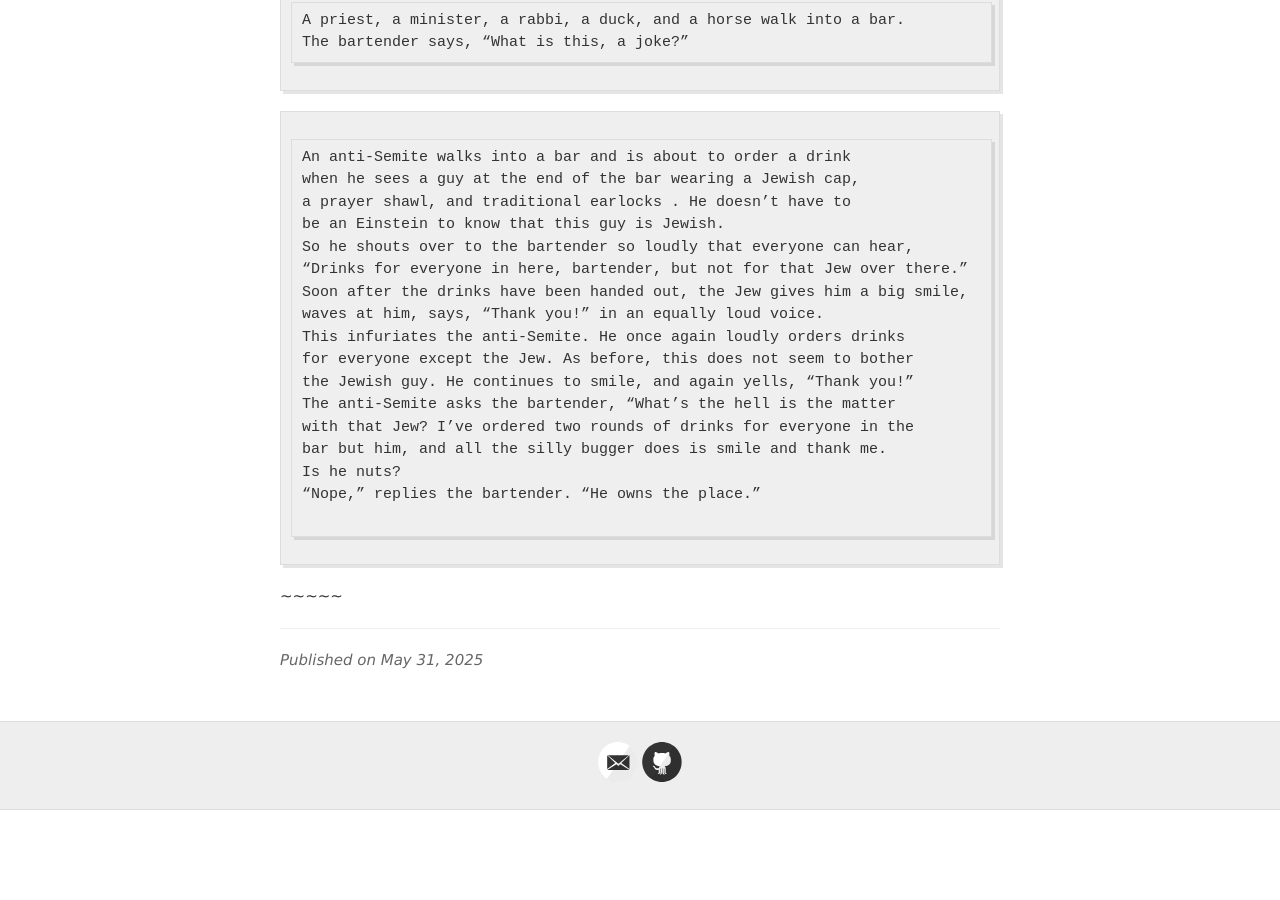
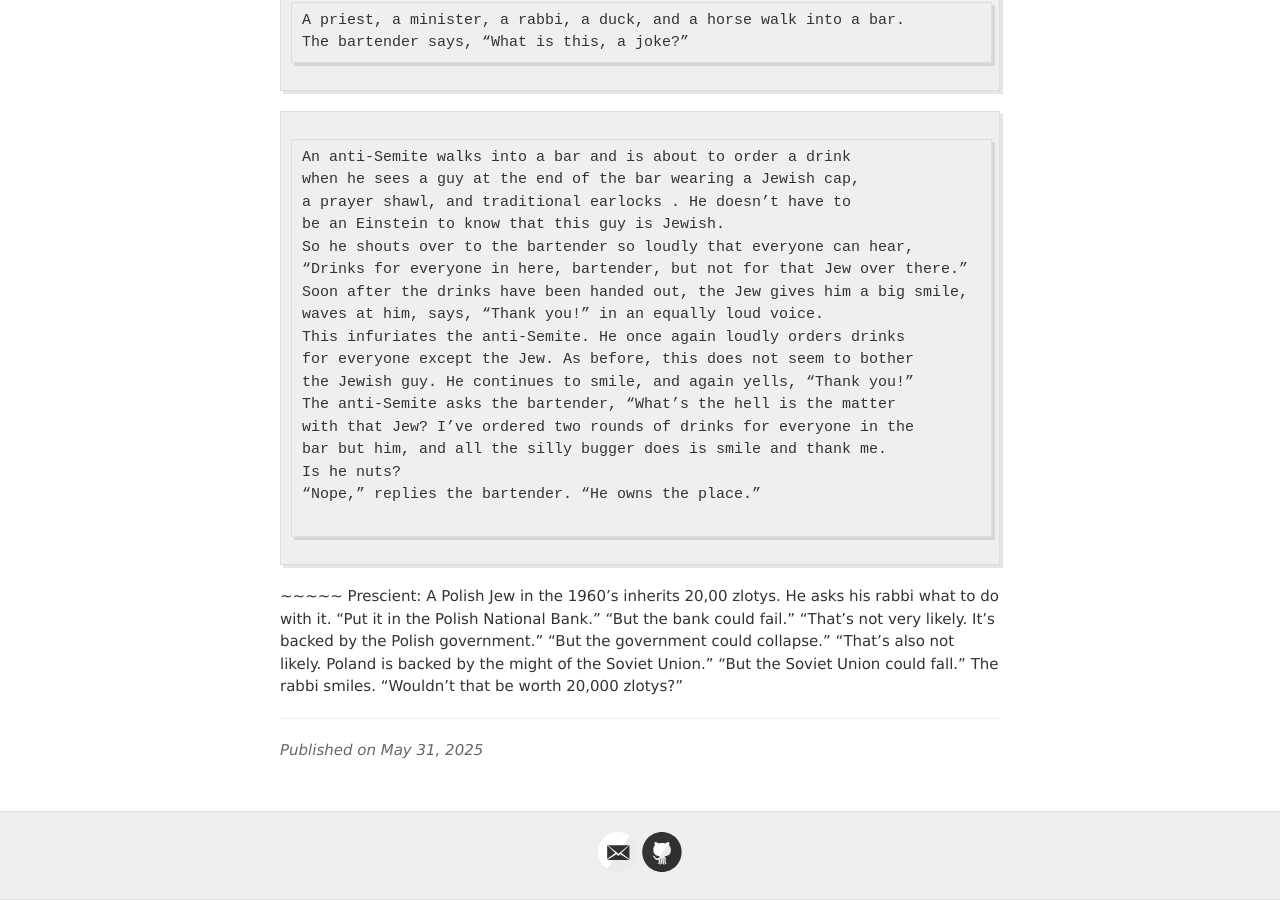
Before and after one commit to jvmallow/jvmallow.github.io, a Jekyll site: the page built from _posts/2025-05-31-Jewish_Humor.md, in a window 1280 px wide and 900 px high, scrolled down 26632 px. Built offline with Jekyll 4.4.1, drawn with Linux system fonts in a browser that asks for light colours; a script that is not in the unit is left out; before the commit the page ends 27442 px from its top, so only the background shows below that.

Commit message:
Update 2025-05-31-Jewish_Humor.md

```diff
--- a/_posts/2025-05-31-Jewish_Humor.md
+++ b/_posts/2025-05-31-Jewish_Humor.md
@@ -1077,3 +1077,13 @@ Is he nuts?
 
 ~~~~~
 ~~~~~
+Prescient:
+A Polish Jew in the 1960's inherits 20,00 zlotys.
+He asks his rabbi what to do with it.
+"Put it in the Polish National Bank."
+"But the bank could fail."
+"That's not very likely. It's backed by the Polish government."
+"But the government could collapse."
+"That's also not likely. Poland is backed by the might of the Soviet Union."
+"But the Soviet Union could fall."
+The rabbi smiles. "Wouldn't that be worth 20,000 zlotys?"
```
